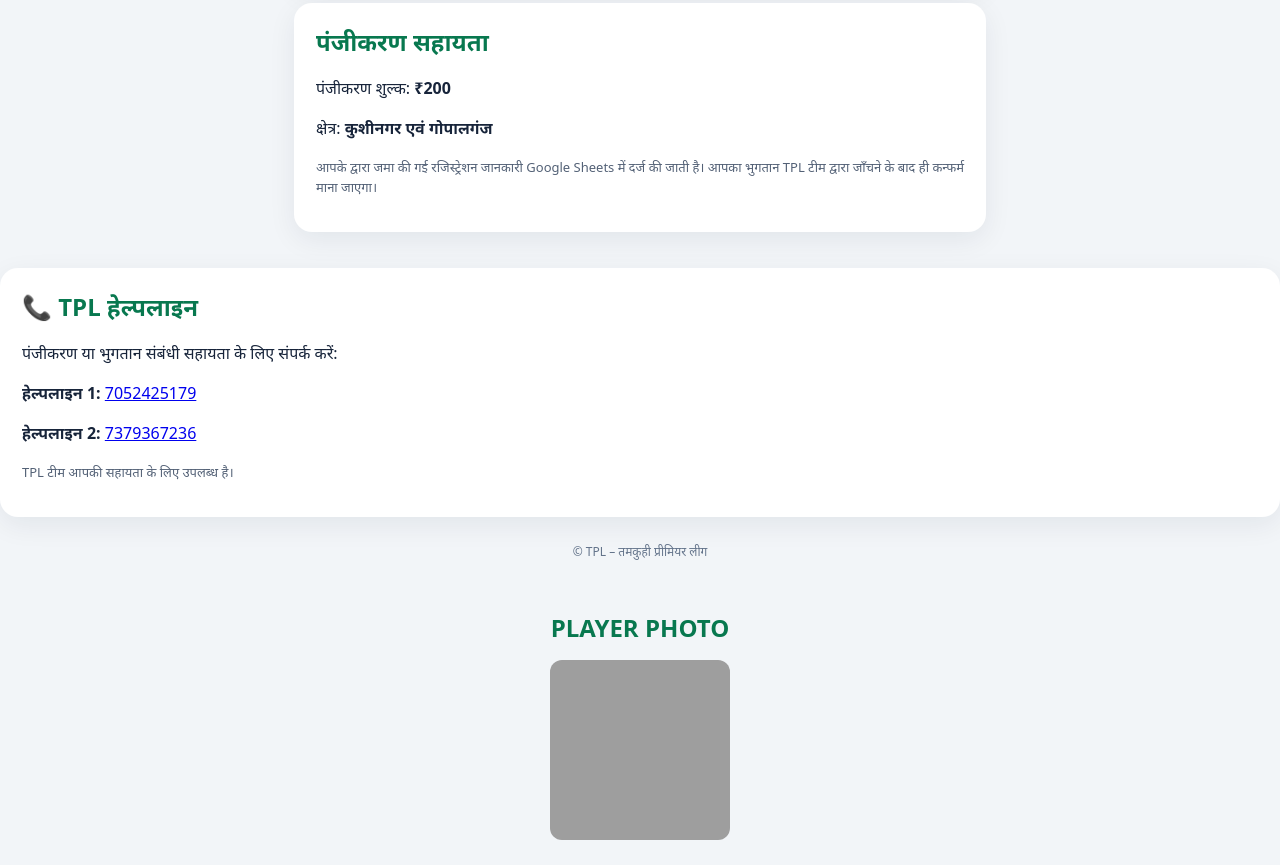
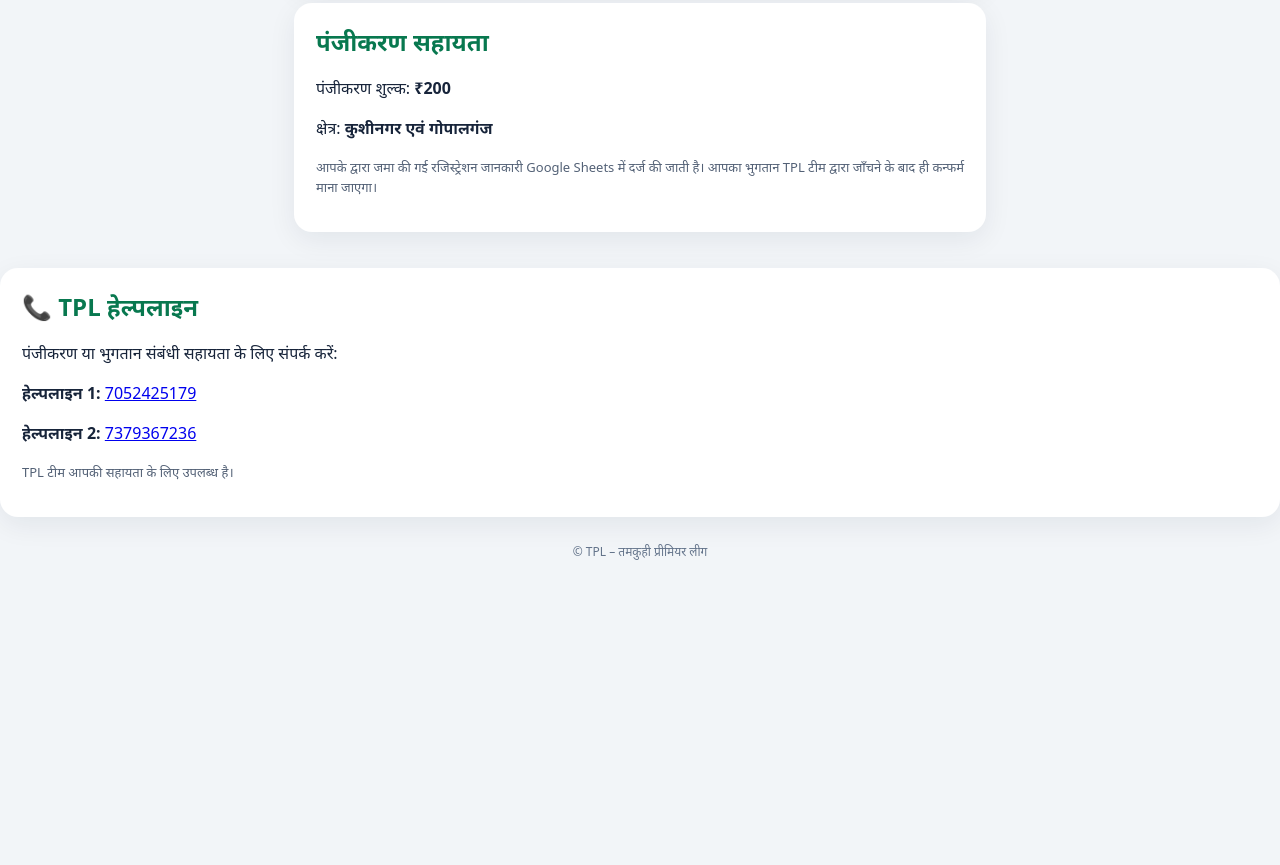
Before and after one commit to mdkaifsheikh14-del/tpl-registration, a plain HTML site: page index.html in a window 1280 px wide. Shown: the part 1254-2119 px from the top of the page. After the commit the page ends 1845 px from the top, so only its background shows below. Drawn offline with Linux system fonts and the light colour scheme; grey boxes are pictures that could not be loaded.

Commit message:
Update index.html

```diff
--- a/index.html
+++ b/index.html
@@ -109,12 +109,5 @@ document.getElementById('regForm').addEventListener('submit', e => {
     '<br><span class="note">यह असली पंजीकरण नहीं है। आपकी जानकारी सेव नहीं हुई है।</span>';
 });
 </script>
-  <div style="text-align:center; padding:20px;">
-  <h2>PLAYER PHOTO</h2>
-  <img
-    src="https://raw.githubusercontent.com/mdkaifsheikh14-del/tpl-registration/d68242d7fdf9970a9c9de33d39472d06de45db0b/file_0000000017008211b0a3b4723351cdc0.png"
-    style="width:180px;height:180px;object-fit:cover;border-radius:12px;"
-  >
-</div>
 </body>
 </html>
```
